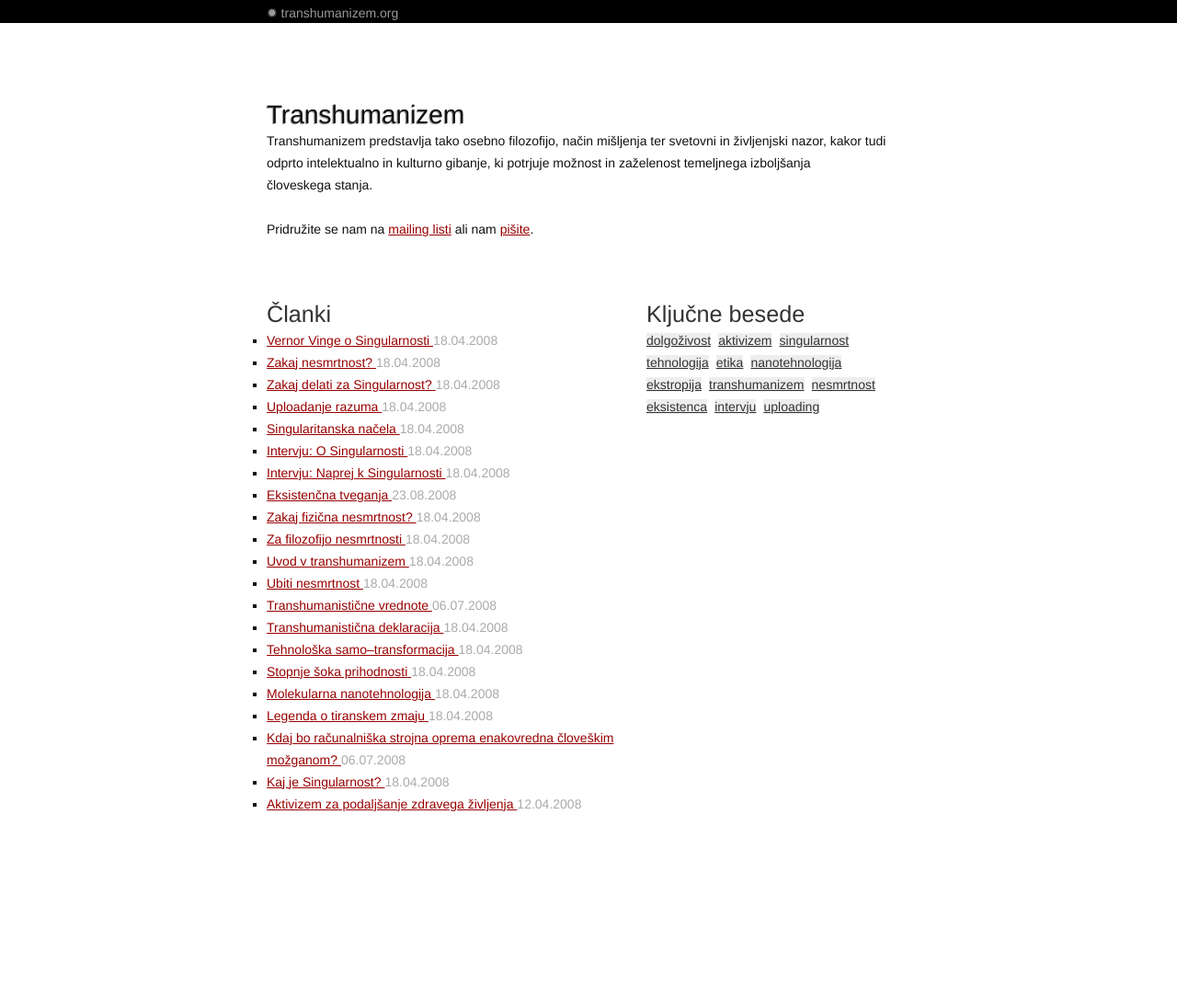
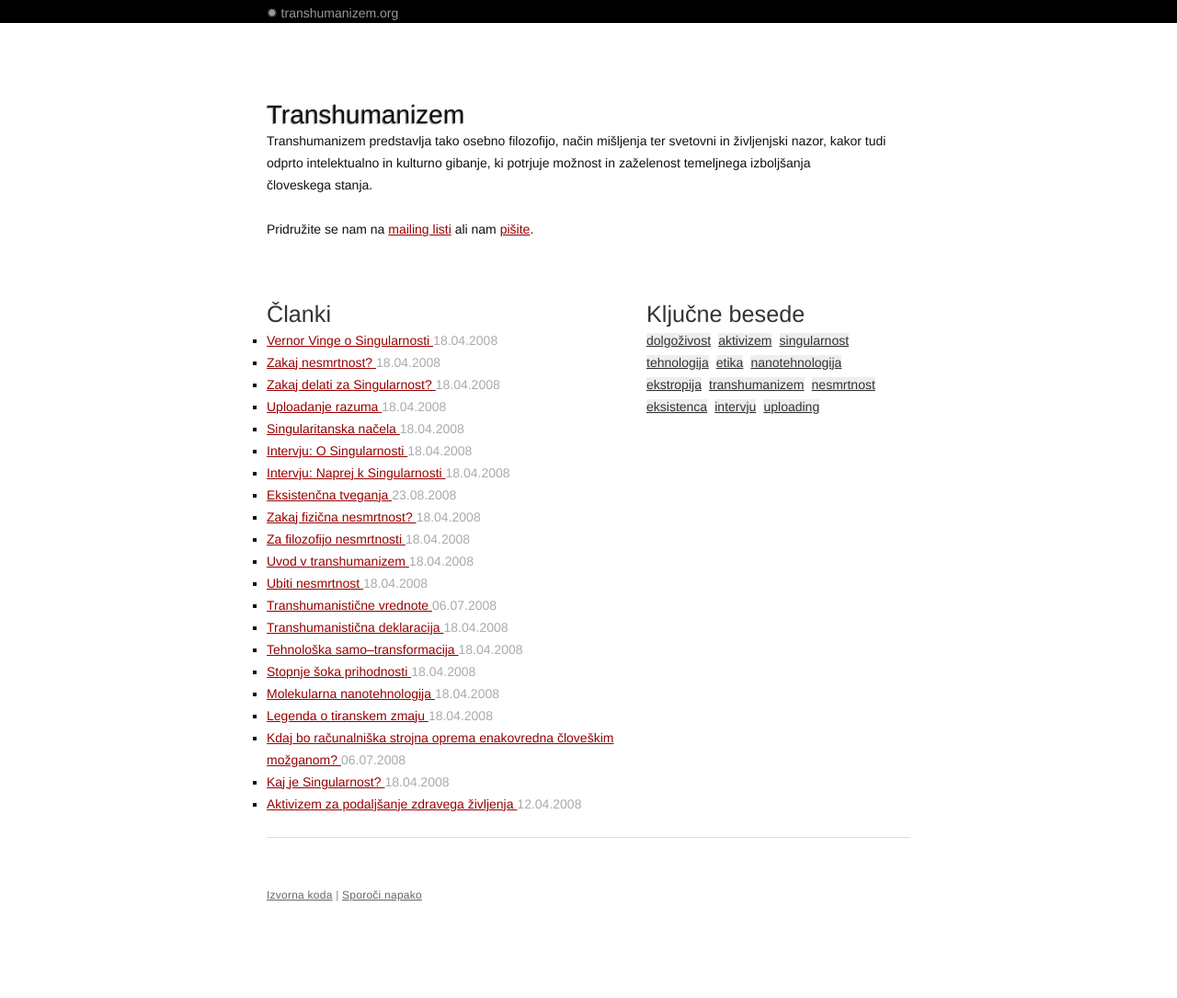
Before and after one commit to transhumanizem/transhumanizem.github.com, a Jekyll site: the page built from index.html, in a window 1280 px wide. Shown: the whole page at 92% size. Built offline with Jekyll 4.4.1, drawn with Linux system fonts in a browser that asks for light colours; comment, search, counter and statistics services are not loaded; before the commit the page ends 1010 px from its top, so only the background shows below that.

Commit message:
github links

```diff
--- a/index.html
+++ b/index.html
@@ -45,3 +45,11 @@ layout: default
     {% endfor %}
   </ul>
 </section>
+
+<section class="source">
+  <a href="https://github.com/transhumanizem/transhumanizem.github.com">
+    Izvorna koda</a>
+  |
+  <a href="https://github.com/transhumanizem/transhumanizem.github.com/issues">
+    Sporoči napako</a>
+</section>
--- a/style.css
+++ b/style.css
@@ -207,6 +207,20 @@ ul.filtered li.selected {
   display: list-item
 }
 
+section.source {
+  clear: both;
+  padding-top: 50px;
+  border-top: 1px solid #DBDCDB;
+}
+section.source {
+  font-size: 12px;
+  color: #888;
+  letter-spacing: 0.02em
+}
+section.source a {
+  color: #666;
+}
+
 article .meta {
   padding: 1.905em 0;
   line-height: 1.905em;
```
